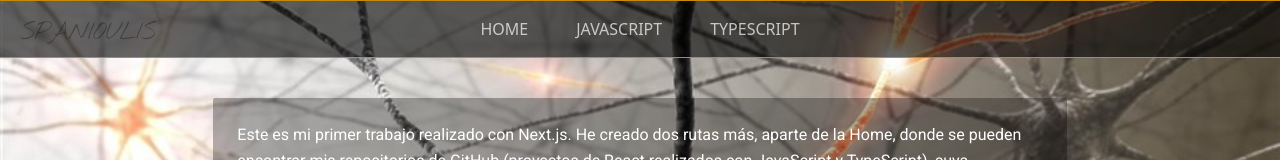
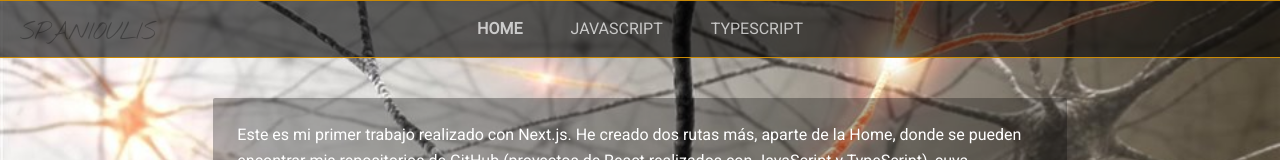
Before and after one commit to Spanioulis/nextjs-app, a Next.js app: page / in a window 1280 px wide. Shown: the top 160 px of the page. Built offline with nearby package versions, Linux system fonts and the light colour scheme.

Commit message:
style: add isActive style to Navbar Link

```diff
--- a/package.json
+++ b/package.json
@@ -15,7 +15,7 @@
     "autoprefixer": "10.4.14",
     "eslint": "8.39.0",
     "eslint-config-next": "13.3.4",
-    "next": "13.3.4",
+    "next": "^13.4.1",
     "postcss": "8.4.23",
     "react": "18.2.0",
     "react-dom": "18.2.0",
--- a/src/app/layout.tsx
+++ b/src/app/layout.tsx
@@ -1,5 +1,5 @@
 import './globals.css';
-import NavBar from '@/app/NavBar';
+import NavBar from '@/components/NavBar';
 import { Roboto } from 'next/font/google';
 
 export const metadata = {
--- a/src/app/NavBar.tsx
+++ b/src/components/NavBar.tsx
@@ -1,6 +1,6 @@
 import navItems from '@/data/navbarItems';
 import { Nothing_You_Could_Do } from 'next/font/google';
-import NavbarLink from '../components/NavbarLink';
+import NavbarLink from './NavbarLink';
 
 const nothingYouFont = Nothing_You_Could_Do({
    weight: '400',
@@ -10,9 +10,9 @@ const nothingYouFont = Nothing_You_Could_Do({
 export default function NavBar() {
    return (
       <header>
-         <nav className="bg-black/60 text-white relative z-10">
+         <nav className="relative z-10 bg-black/60 text-white">
             <ul className="flex justify-center gap-12 border-b-[1px] border-t-[1px] border-yellow-600 uppercase">
-               <li className="fixed left-0 py-4 ml-5 text-2xl text-black/30">
+               <li className="fixed left-0 ml-5 py-4 text-2xl text-black/30">
                   <h1 className={nothingYouFont.className}>Spanioulis</h1>
                </li>
                {navItems.map((item) => (
--- a/src/components/NavbarLink.tsx
+++ b/src/components/NavbarLink.tsx
@@ -1,4 +1,7 @@
+'use client';
 import Link from 'next/link';
+import { usePathname } from 'next/navigation';
+import { Roboto } from 'next/font/google';
 
 type NavbarLinkProps = {
    item: {
@@ -7,10 +10,26 @@ type NavbarLinkProps = {
    };
 };
 
+const roboto = Roboto({
+   weight: '400',
+   subsets: ['latin']
+});
+
 export default function NavbarLink({ item }: NavbarLinkProps) {
+   const pathname = usePathname();
+
+   const isActive = pathname === item.route;
+
    return (
-      <li className="hover:text-white text-white/70 transition-all duration-300 py-4">
-         <Link href={item.route}>{item.text}</Link>
+      <li className={`${roboto.className} py-4`}>
+         <Link
+            href={item.route}
+            className={`text-white/70 transition-all duration-300 hover:text-white ${
+               isActive ? 'font-semibold text-white/100' : ''
+            }`}
+         >
+            {item.text}
+         </Link>
       </li>
    );
 }
```
Also changed, not shown: 1 other file (tests, documents, lock files or other folders).
